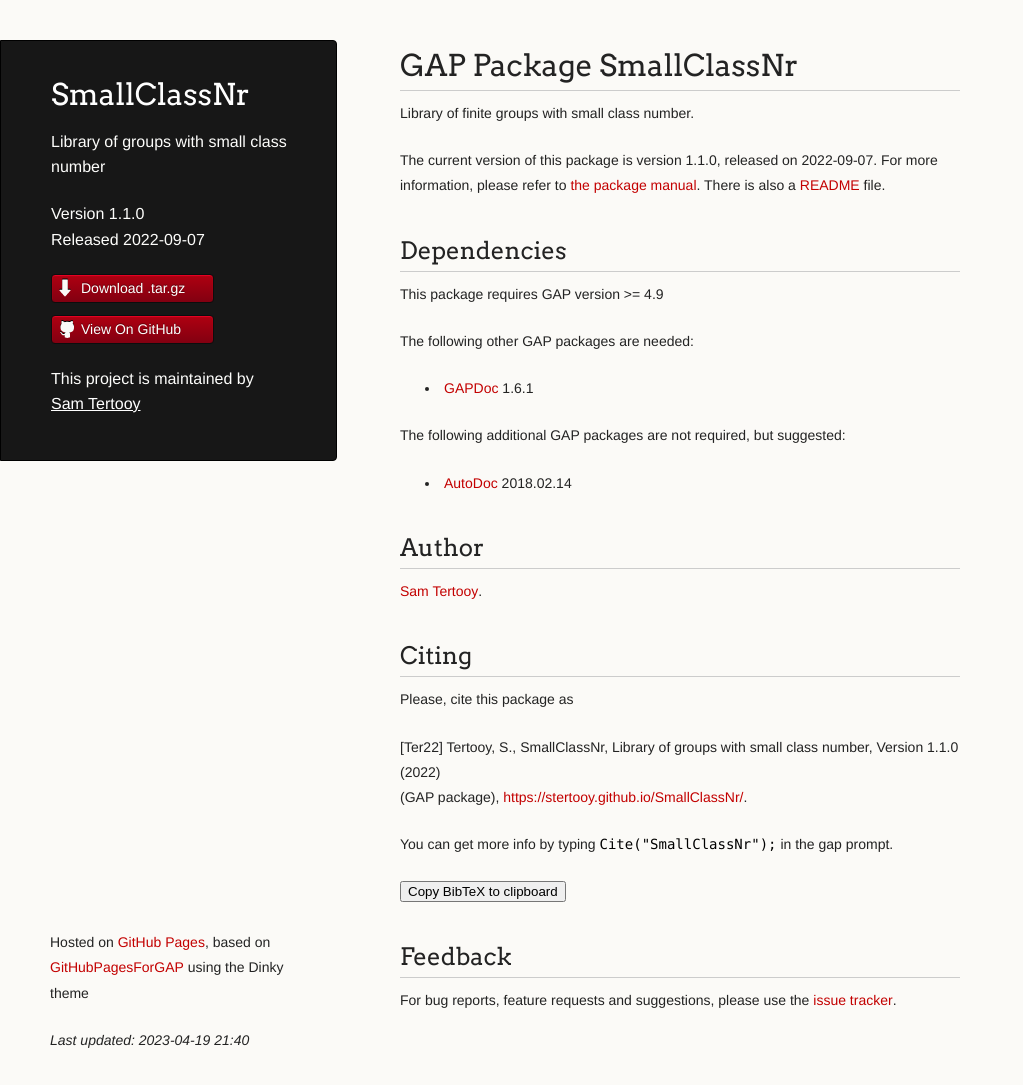
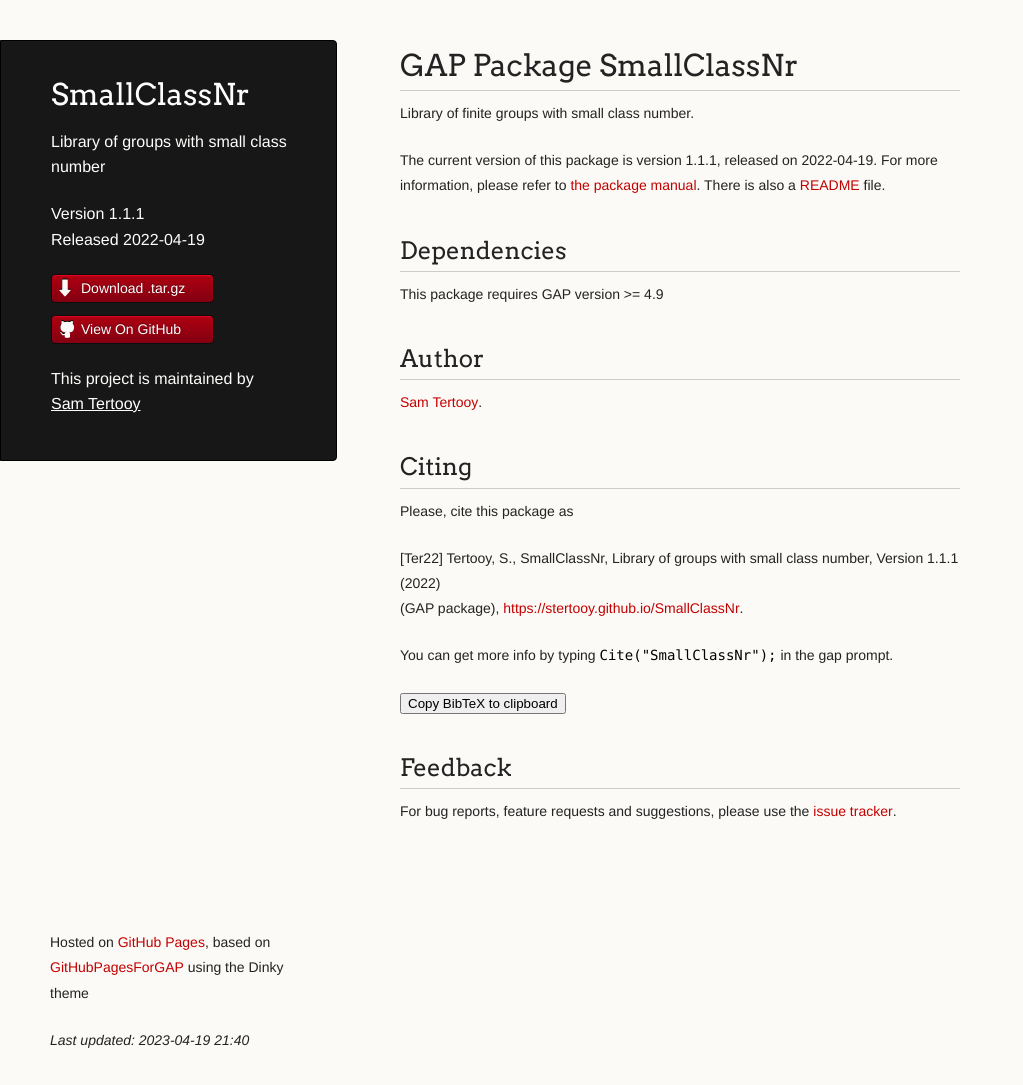
Before and after one commit to stertooy/SmallClassNr, a Jekyll site: the page built from index.md, in a window 1280 px wide and 1085 px high. Shown: the whole window, without its empty margins (0-1023 px from the left). Built offline with Jekyll 4.4.1, drawn with Linux system fonts in a browser that asks for light colours; comment, search, counter and statistics services are not loaded; our own code applies the rules of GitHub Pages for plain Markdown files.

Commit message:
Update website for SmallClassNr 1.1.1

```diff
--- a/_data/package.yml
+++ b/_data/package.yml
@@ -1,7 +1,7 @@
 name: SmallClassNr
-version: "1.1.0"
+version: "1.1.1"
 license: "GPL-2.0-or-later"
-date: 2022-09-07
+date: 2022-04-19
 description: |
     Library of groups with small class number
 
@@ -15,23 +15,13 @@ maintainers:
 
 GAP: ">= 4.9"
 
-needed-pkgs:
-    - name: "GAPDoc"
-      version: "1.6.1"
-      url: "http://www.math.rwth-aachen.de/~Frank.Luebeck/GAPDoc"
-
-suggested-pkgs:
-    - name: "AutoDoc"
-      version: "2018.02.14"
-      url: "https://gap-packages.github.io/AutoDoc"
-
-www: https://stertooy.github.io/SmallClassNr/
+www: https://stertooy.github.io/SmallClassNr
 readme: README.md
 packageinfo: https://stertooy.github.io/SmallClassNr/PackageInfo.g
 
 downloads:
     - name: .tar.gz
-      url: https://github.com/stertooy/SmallClassNr/releases/download/v1.1.0/SmallClassNr-1.1.0.tar.gz
+      url: https://github.com/stertooy/SmallClassNr/releases/download/v1.1.1/SmallClassNr-1.1.1.tar.gz
 
 abstract: |
     Library of finite groups with small class number.
@@ -45,22 +35,24 @@ citeas: |
     <p class='BibEntry'>
     [<span class='BibKey'>Ter22</span>]   <b class='BibAuthor'>Tertooy, S.</b>,
      <i class='BibTitle'>SmallClassNr, Library of groups with small class number,
-             Version 1.1.0</i>
+             Version 1.1.1</i>
      (<span class='BibYear'>2022</span>)<br />
     (<span class='BibNote'>GAP package</span>),
-    <span class='BibHowpublished'><a href="https://stertooy.github.io/SmallClassNr/">https://stertooy.github.io/SmallClassNr/</a></span>.
+    <span class='BibHowpublished'><a href="https://stertooy.github.io/SmallClassNr">https://stertooy.github.io/SmallClassNr</a></span>.
     </p>
 
 
 bibtex: |
-    @misc{ SmallClassNr1.1.0,
+    @misc{ SmallClassNr1.1.1,
       author =           {Tertooy, S.},
-      title =            {{SmallClassNr}, Library of groups with small class number, {V}ersion 1.1.0},
-      month =            {Sep},
+      title =            {{SmallClassNr},  Library  of  groups  with small class
+                          number, {V}ersion 1.1.1},
+      month =            {Apr},
       year =             {2022},
       note =             {GAP package},
-      howpublished =     {\href                                               {https://stertooy.github.io/SmallClassNr/}
-                          {\texttt{https://stertooy.github.io/}\discretionary {}{}{}\texttt{SmallClassNr/}}},
+      howpublished =     {\href        {https://stertooy.github.io/SmallClassNr}
+                          {\texttt{https://stertooy.github.io/}\discretionary
+                          {}{}{}\texttt{SmallClassNr}}},
       keywords =         {conjugacy; conjugacy class; class number},
       printedkey =       {Ter22}
     }
--- a/doc/chap0.html
+++ b/doc/chap0.html
@@ -29,10 +29,10 @@
 <h2>Library of groups with small class number</h2>
 
 <p>
-    1.1.0</p>
+    1.1.1</p>
 
 <p>
-    7 September 2022
+    19 April 2022
   </p>
 
 </div>
@@ -45,7 +45,7 @@
   </b>
 <br />Email: <span class="URL"><a href="mailto:sam.tertooy@kuleuven.be">sam.tertooy@kuleuven.be</a></span>
 <br />Homepage: <span class="URL"><a href="https://stertooy.github.io/">https://stertooy.github.io/</a></span>
-<br />Address: <br />Wiskunde<br /> KU Leuven Campus Kulak Kortrijk<br /> Etienne Sabbelaan 53<br /> 8500 Kortrijk<br /> Belgium<br />
+<br />Address: <br />Wiskunde<br /> KU Leuven Campus Kulak Kortrijk<br /> Etienne Sabbelaan 53<br /> 8500 Kortrijk<br /> Belgium<br /> <br />
 </p>
 
 <p><a id="X7AA6C5737B711C89" name="X7AA6C5737B711C89"></a></p>
--- a/doc/chap0_mj.html
+++ b/doc/chap0_mj.html
@@ -32,10 +32,10 @@
 <h2>Library of groups with small class number</h2>
 
 <p>
-    1.1.0</p>
+    1.1.1</p>
 
 <p>
-    7 September 2022
+    19 April 2022
   </p>
 
 </div>
@@ -48,7 +48,7 @@
   </b>
 <br />Email: <span class="URL"><a href="mailto:sam.tertooy@kuleuven.be">sam.tertooy@kuleuven.be</a></span>
 <br />Homepage: <span class="URL"><a href="https://stertooy.github.io/">https://stertooy.github.io/</a></span>
-<br />Address: <br />Wiskunde<br /> KU Leuven Campus Kulak Kortrijk<br /> Etienne Sabbelaan 53<br /> 8500 Kortrijk<br /> Belgium<br />
+<br />Address: <br />Wiskunde<br /> KU Leuven Campus Kulak Kortrijk<br /> Etienne Sabbelaan 53<br /> 8500 Kortrijk<br /> Belgium<br /> <br />
 </p>
 
 <p><a id="X7AA6C5737B711C89" name="X7AA6C5737B711C89"></a></p>
```
Also changed, not shown: other parts of doc/chap0.html (+1 -1 lines), other parts of doc/chap0_mj.html (+1 -1 lines), doc/chap0.txt (+3 -3 lines), doc/chapBib.txt (+21 -9 lines), README.md, 1 other file.
